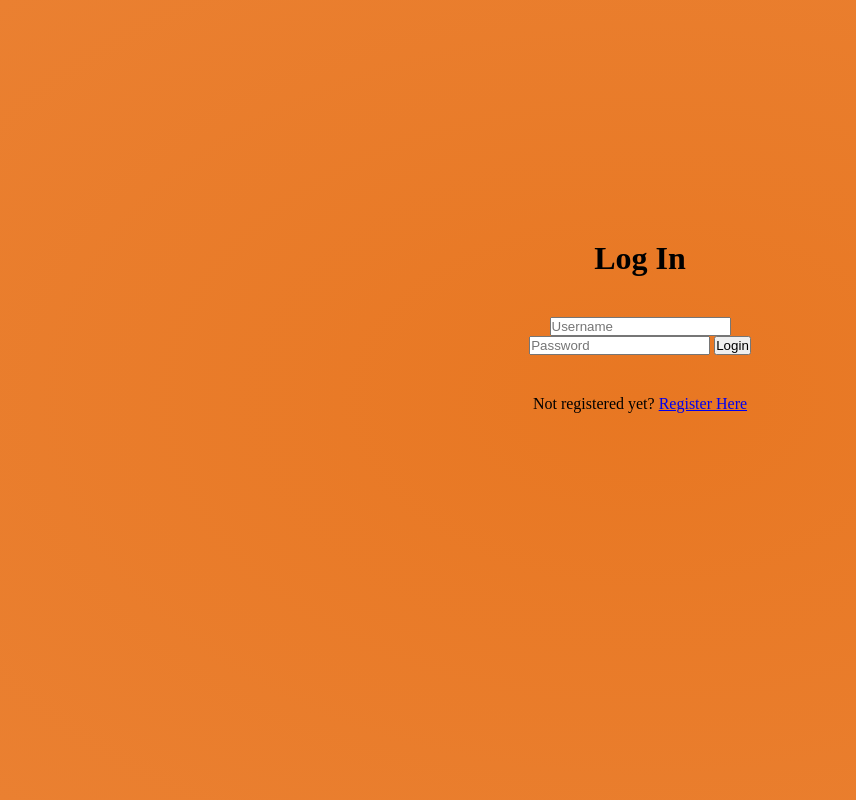
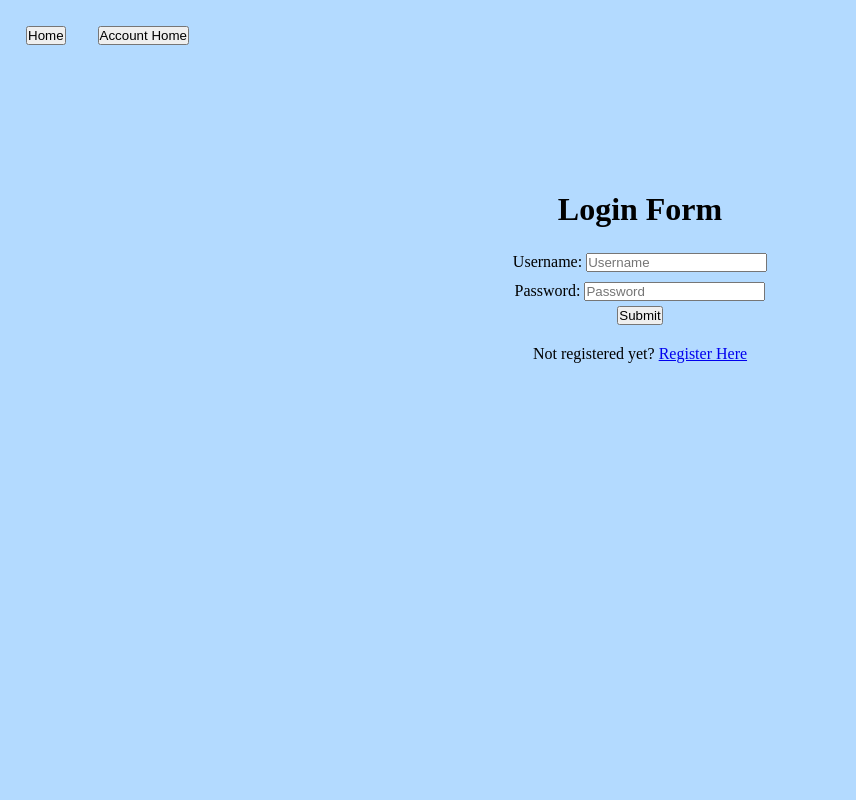
Before and after one commit to zgoodman1/vulnerable_web_app, a PHP site: page /current_build/login.php in a window 1280 px wide. Shown: the whole page, without its empty margins (0-856 px from the left). Run offline with PHP 8.4, Linux system fonts and the light colour scheme.

Commit message:
Big update

```diff
--- a/current_build/login.php
+++ b/current_build/login.php
@@ -1,45 +1,61 @@
 <html>
+
 <head>
     <meta charset="utf-8">
     <title>Login</title>
-        <link rel="stylesheet" href="css/style.css"/>
-        <link rel="stylesheet" type="text/css"
-        href="styles.css">
+    <link rel="stylesheet" type="text/css" href="styles.css">
 </head>
+
 <body>
+
+    <header>
+        <a href='index.php'><button type='button'>Home</button></a></li>
+        <a href='home.php'><button type='button'>Account Home</button></a></li>
+    </header>
+
+    <div class="content">
+
         <?php
         require('config.php');
         session_start();
 
-    if(isset($_POST['username'])){
-        $username = stripslashes($_REQUEST['username']);
-        $username = mysqli_real_escape_string($link, $username);
-        $password = stripslashes($_REQUEST['password']);
-        $password = mysqli_real_escape_string($link, $password);
-        $query = "SELECT * FROM `bank_app_info_2` WHERE user_id = '$username' and
-        user_pw = '$password'";
-        $result = mysqli_query($link, $query) or die(mysqli_error());
+        if (isset($_POST['username'])) {
+
+            // $username = stripslashes($_REQUEST['username']);
+            // $username = mysqli_real_escape_string($link, $username);
+            // $password = stripslashes($_REQUEST['password']);
+            // $password = mysqli_real_escape_string($link, $password);
+
+            $username = $_POST['username'];
+            $password = $_POST['password'];
+
+            $query = "SELECT * FROM `bank_app_info_2` WHERE user_id = '$username' and user_pw = '$password'";
+            $result = mysqli_query($link, $query) or die(mysqli_error($link));
+
             $rows = mysqli_num_rows($result);
-        if($rows == 1){
+
+            if ($rows == 1) {
                 $_SESSION['username'] = $username;
+                header("Location: home.php");
+            } else {
+                echo "<div class='form'>
+                <h3>Username/password is incorrect.</h3>";
+            }
+        }
+        ?>
 
-            header("Location: home.php");
-        } else{
-            echo "<div class='form'>
-            <h3>Username/password is incorrect.</h3>
-            <br/>Click here to <a href='login.php'>Login</a></div>";
-        }
-    } else{
-        ?>
         <div class="form">
-            <h1> Log In </h1>
+            <h1> Login Form</h1>
             <form action="" method="post" name="login">
-                <input type="text" name="username" placeholder="Username" required />
-                <input type="password" name="password" placeholder="Password" required />
-                <input name="submit" type="submit" value="Login" />
+                <p>Username: <input type="text" name="username" placeholder="Username" required /> </p>
+                <p>Password: <input type="password" name="password" placeholder="Password" required /> </p>
+                <input name="submit" type="submit" value="Submit" />
             </form>
             <p>Not registered yet? <a href='register.php'>Register Here</a></p>
         </div>
-        <?php } ?>
+
+    </div>
+
 </body>
+
 </html>
--- a/current_build/styles.css
+++ b/current_build/styles.css
@@ -4,19 +4,22 @@
 }
 
 body {
-    background-color: #f5683d;
-    padding-top: 30vh;
+    background-color: #b3daff;
+   /* padding-top: 30vh; */
     text-align: center;
-    background-image: radial-gradient(#e87722, #ea8031);
 }
 
 form {
-    width: 310px;
+    width: 400x;
     height: auto;
-    padding: 40px 30px;
+    padding: 20px 20px;
     margin: auto;
     position: relative;
     text-align: center;
+}
+
+form p {
+    padding: 5px 2px;
 }
 
 .form-container {
@@ -70,3 +73,20 @@ h3 {
     margin-bottom: 20px;
     position: relative;
 }
+
+.content {
+    padding-top: 15vh;
+}
+
+header {
+    text-align: left;
+    padding: 10px;
+    overflow: hidden;
+}
+
+header a {
+    float: left;
+    padding: 16px;
+    text-decoration: none;
+    font-size: 17px;
+}
```
Also changed, not shown: current_build/deposit.php (+27 -8 lines), current_build/home.php (+15 -4 lines), current_build/index.php (+9 -3 lines), current_build/register.php (+16 -6 lines), current_build/up_bal.php (+18 -8 lines). Lines whose indentation alone changed are shown as unchanged.
